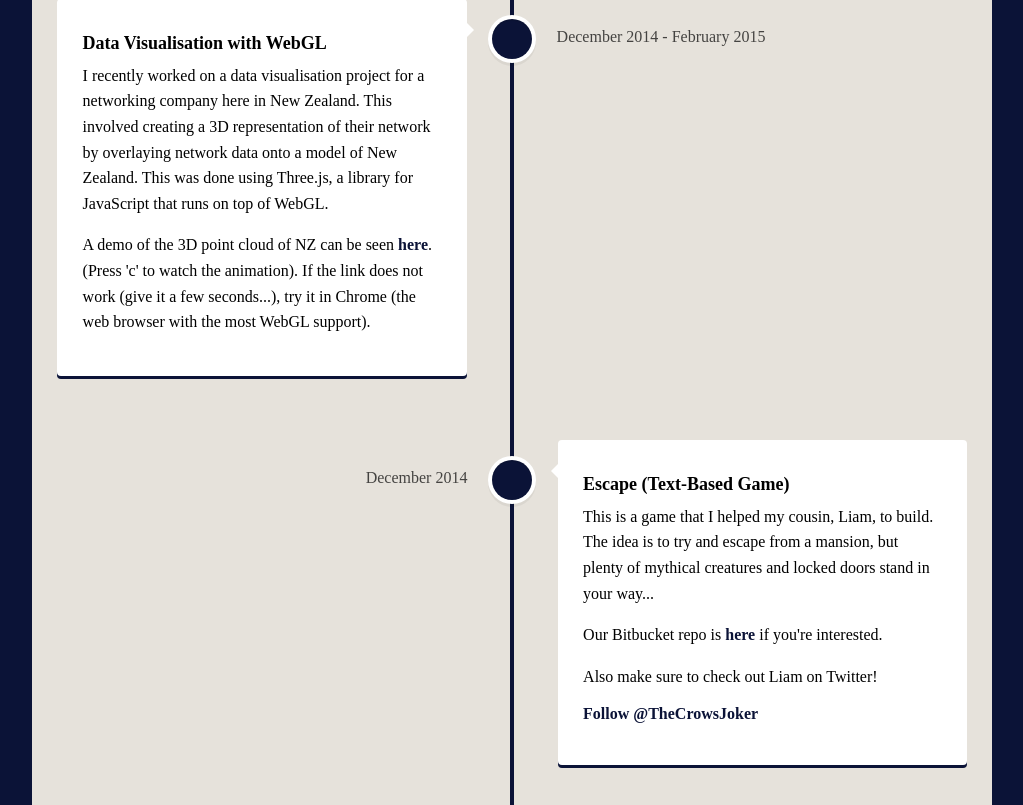
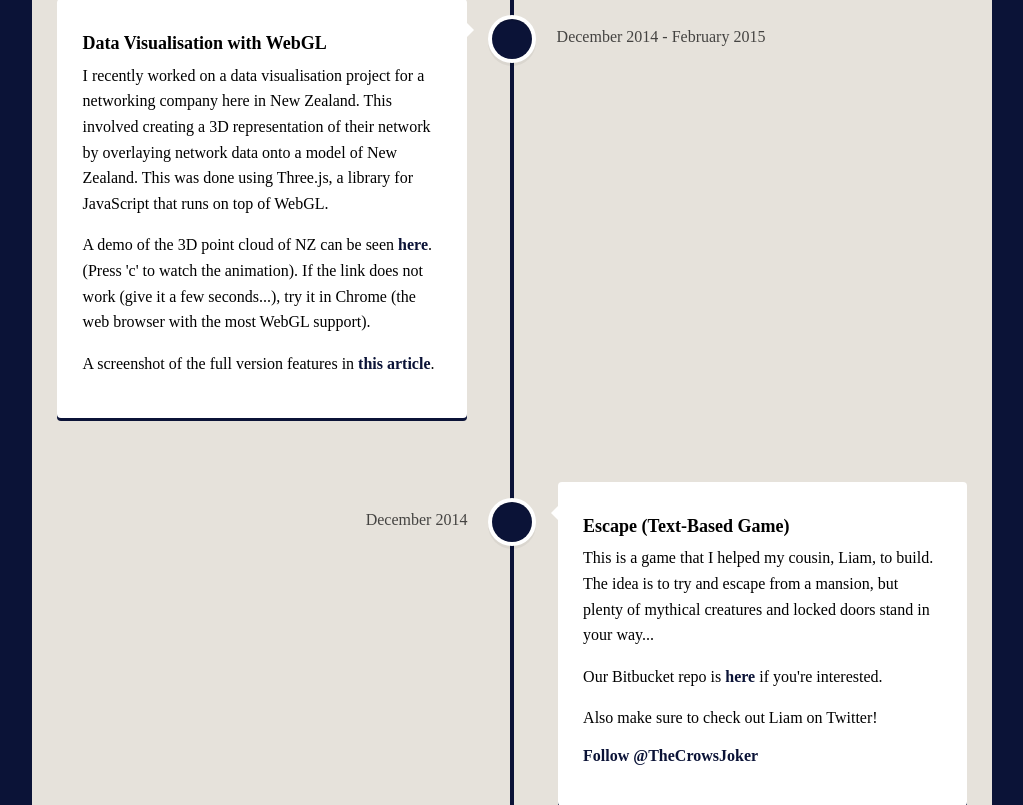
Before and after one commit to hayleycodes/personal-website, a Python web app: template templates/timeline.html in a window 1280 px wide. Shown: the part 844-1649 px from the top of the page, without its empty margins (128-1151 px from the left). Run offline with Jinja, Linux system fonts and the light colour scheme; the template is opened without the code that fills it, so the values that code supplies are empty; some libraries are stand-ins or nearby versions.

Commit message:
adding link to REANNZ article, changed links to open in a new tab

```diff
--- a/templates/timeline.html
+++ b/templates/timeline.html
@@ -54,6 +54,9 @@
 		            A demo of the 3D point cloud of NZ can be seen <a href="{{ url_for('NZ') }}">here</a>. (Press 'c' to watch the animation).
 		            If the link does not work (give it a few seconds...), try it in Chrome (the web browser with the most WebGL support).
 		        </p>
+		        <p>
+		            A screenshot of the full version features in <a href="http://www.computerworld.co.nz/article/568840/insight-enabling-nz-research-innovation-flourish/" target="_blank">this article</a>.
+		        </p>
 				<!--a href="#0" class="cd-read-more">Read more</a-->
 				<span class="cd-date">December 2014 - February 2015</span>
 			</div>
@@ -67,7 +70,7 @@
 		            This is a game that I helped my cousin, Liam, to build. The idea is to try and escape from a mansion, but plenty of mythical creatures and locked doors stand in your way...
 		        </p>
 		        <p>
-		            Our Bitbucket repo is <a href="https://hayleyavw@bitbucket.org/LiamSharpe/textbasedgame.git">here</a> if you're interested.
+		            Our Bitbucket repo is <a href="https://hayleyavw@bitbucket.org/LiamSharpe/textbasedgame.git" target="_blank">here</a> if you're interested.
 		        </p>
 		        <p>
 		            Also make sure to check out Liam on Twitter!
@@ -124,10 +127,10 @@
 		            Our team's business idea was a Mobile Audience Response system, or a "MARS". Our application's name? Rover. Rover is a web app designed to increase student engagement, targetted at university lectures, but also suitable for high school classrooms. It works by allowing the teacher to ask the students questions via their laptops and/or mobile devices, and they can then see the response in real time.
 		        </p>
 		        <p>
-		            Behind Rover is a PHP framework, along with SQL, HTML5, CSS3 and JavaScript code, which can be viewed <a href="https://hayleyavw@bitbucket.org/tanyagray/engageme.git">here.</a>
+		            Behind Rover is a PHP framework, along with SQL, HTML5, CSS3 and JavaScript code, which can be viewed <a href="https://hayleyavw@bitbucket.org/tanyagray/engageme.git" target="_blank">here.</a>
 		        </p>
 		        <p>
-		            Visit the <a href="http://startupweekend.org/">Start Up Weekend</a> website to register for a Start Up Weekend near you.
+		            Visit the <a href="http://startupweekend.org/" target="_blank">Start Up Weekend</a> website to register for a Start Up Weekend near you.
 		        </p>
 				<!--a href="#0" class="cd-read-more">Read more</a-->
 				<span class="cd-date">August 2014</span>
@@ -146,7 +149,7 @@
 		            Gather is an industry funded operation, so if you think you can help us out please <a href="contactform">contact me.</a>
 		        </p>
 		        <p>
-		            To learn more about Gather, visit the <a href="http://gathergather.co.nz/workshops/"> website</a> or follow us on Twitter.
+		            To learn more about Gather, visit the <a href="http://gathergather.co.nz/workshops/" target="_blank"> website</a> or follow us on Twitter.
 		        </p>
 	            <a href="https://twitter.com/gatherworkshops" class="twitter-follow-button" data-show-count="false">Follow @gatherworkshops</a>
 	            <script>
@@ -183,7 +186,7 @@
 		            This app aids students in keeping track of their NCEA credits, a time consuming and sometimes frustrating task performed by thousands of senior high school students every year. The app is was written in Java, with SQLite for data storage.
 		        </p>
 		        <p>
-		        	View the app on <a href="https://play.google.com/store/apps/details?id=com.hayleyavw.nceatracker">Google Play</a> or check out the<a href="https://hayleyavw@bitbucket.org/hayleyavw/nceastats.git"> Bitbucket repo </a> to view the code.
+		        	View the app on <a href="https://play.google.com/store/apps/details?id=com.hayleyavw.nceatracker" target="_blank">Google Play</a> or check out the<a href="https://hayleyavw@bitbucket.org/hayleyavw/nceastats.git" target="_blank"> Bitbucket repo </a> to view the code.
 		        </p>
 				<!--a href="#0" class="cd-read-more">Read more</a-->
 				<span class="cd-date">April 2014 - February 2015</span>
@@ -198,7 +201,7 @@
 		            Behind this site is a mix of languages, including HTML5, CSS3, JavaScript, SQLite and Python. It is built using the Flask framework.
 		        </p>
 		        <p>
-		            The source code can be viewed <a href="https://hayleyavw@bitbucket.org/hayleyavw/flaskr.git"> here </a> via a public Bitbucket Repository.
+		            The source code can be viewed <a href="https://hayleyavw@bitbucket.org/hayleyavw/flaskr.git" target="_blank"> here </a> via a public Bitbucket Repository.
 		        </p>
 				<!--a href="#0" class="cd-read-more">Read more</a-->
 				<span class="cd-date">March 2014 - February 2015</span>
```
